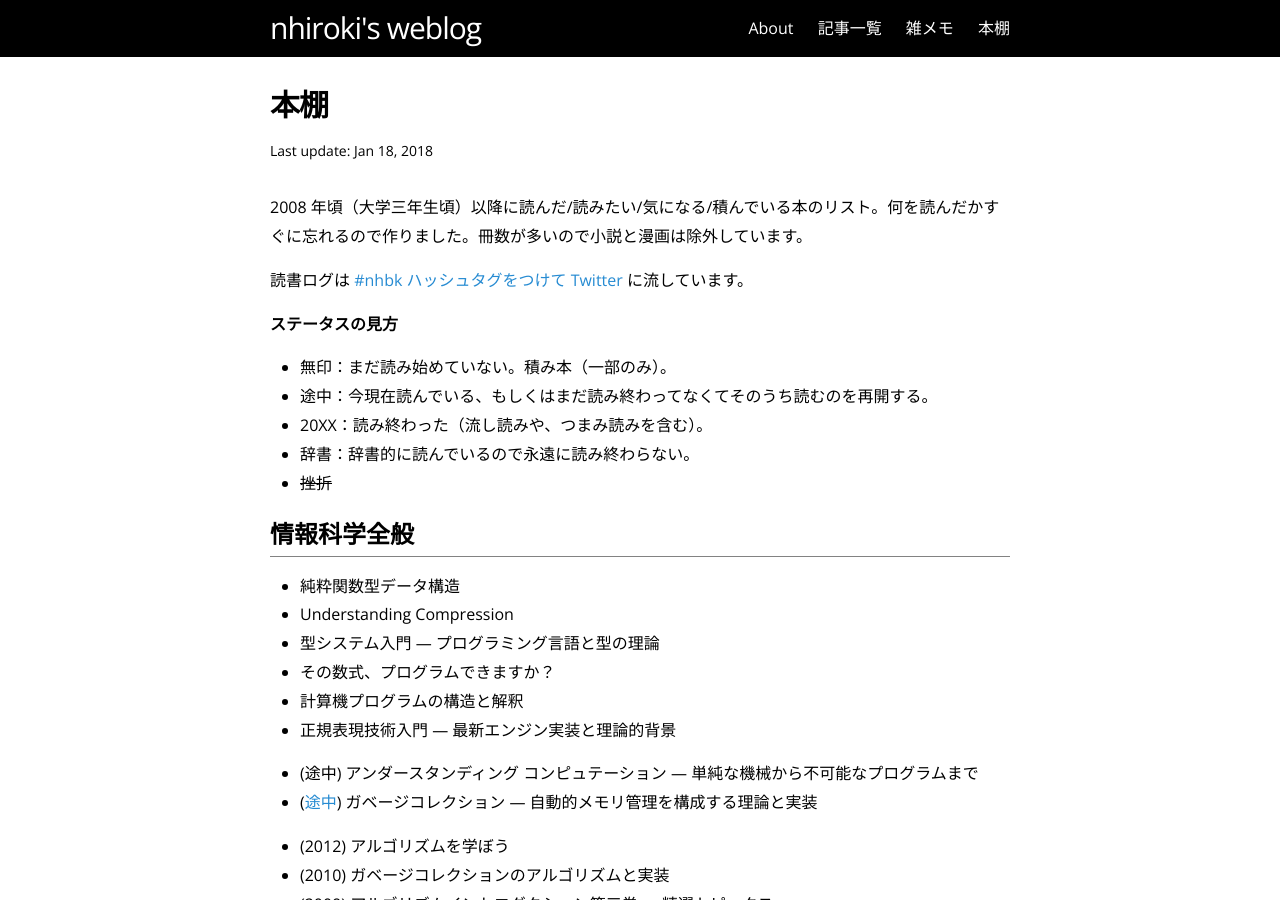
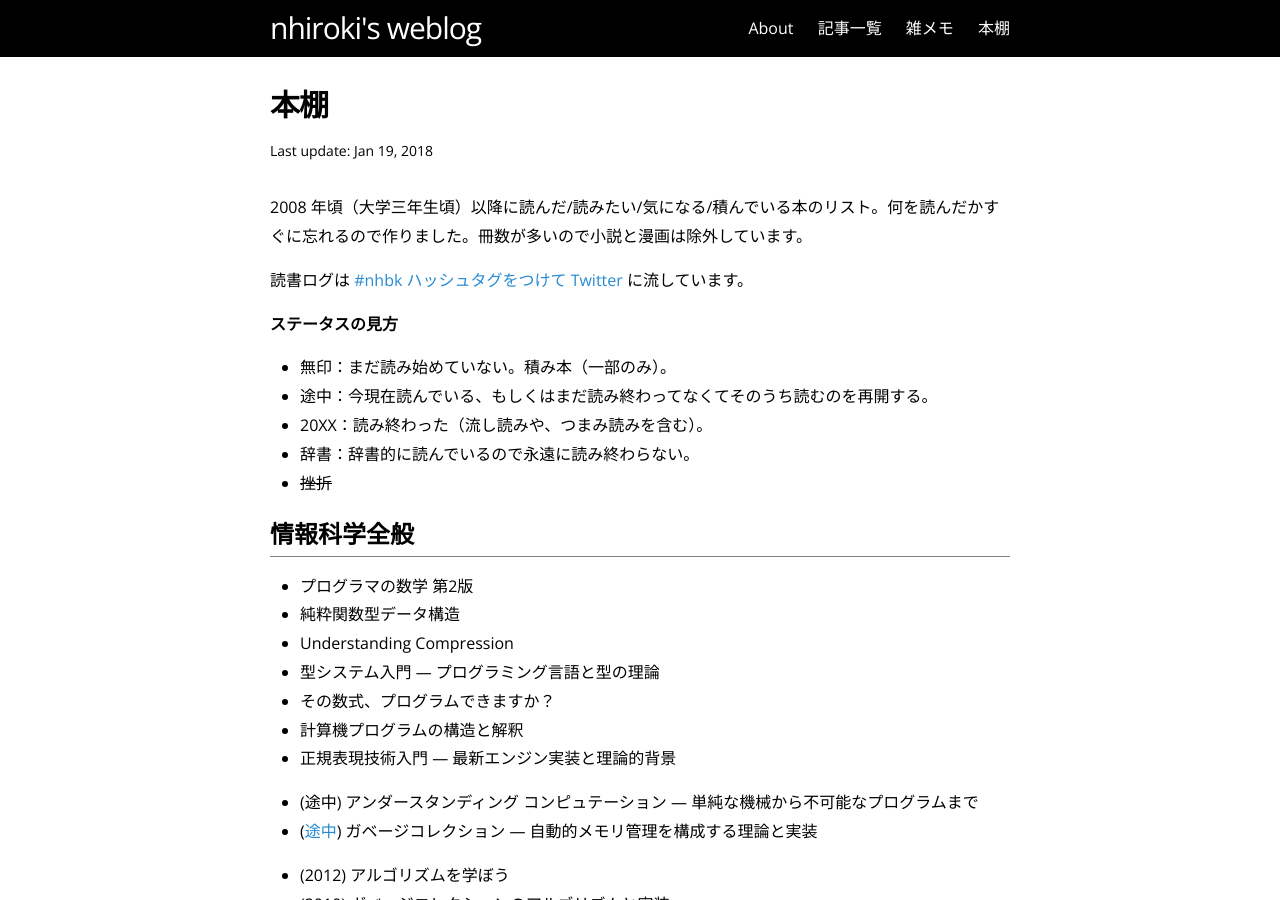
Before and after one commit to nhiroki/nhiroki.github.io, a Jekyll site: the page built from books.md, in a window 1280 px wide and 900 px high. Built offline with Jekyll 4.4.1, drawn with Linux system fonts in a browser that asks for light colours; some of the changed text lies outside the part shown.

Commit message:
Update the 'books' page

```diff
--- a/books.md
+++ b/books.md
@@ -1,7 +1,7 @@
 ---
 layout: page
 title: 本棚
-date: 2018/01/18
+date: 2018/01/19
 permalink: /books/
 ---
 
@@ -19,6 +19,7 @@ permalink: /books/
 
 # 情報科学全般
 
+- プログラマの数学 第2版
 - 純粋関数型データ構造
 - Understanding Compression
 - 型システム入門 ― プログラミング言語と型の理論
@@ -255,6 +256,7 @@ permalink: /books/
 
 - (途中) レジリエンスの鍛え方
 
+- ([2018](https://twitter.com/nhiroki_/status/954335991136903168)) なぜ、東大生の3人に1人が公文式なのか？
 - ([2018](https://twitter.com/nhiroki_/status/952538735446343680)) 3男1女 東大理III合格百発百中 絶対やるべき勉強法
 - ([2017](https://twitter.com/nhiroki_/status/919538261877391360)) 世界のトップ 1% に育てる親の習慣ベスト 45
 - ([2017](https://twitter.com/nhiroki_/status/864853180806332416)) 頭がいい子の家のリビングには必ず「辞書」「地図」「図鑑」がある
```
